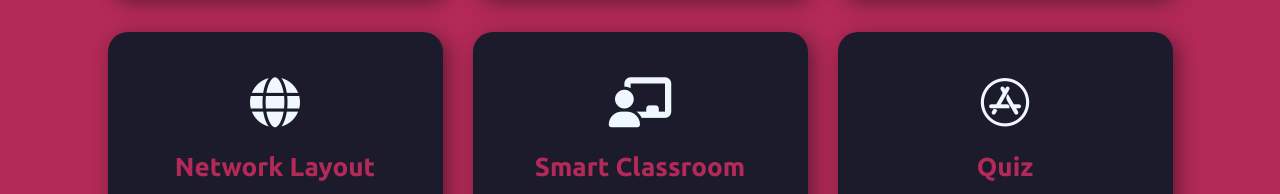
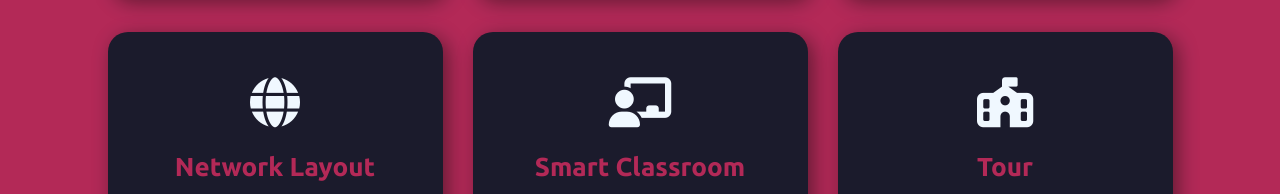
Before and after one commit to Code451F/RouteMap, a plain HTML site: page index.html in a window 1280 px wide. Shown: the part 2520-2714 px from the top of the page. Drawn offline with Linux system fonts and the light colour scheme.

Commit message:
icon reassigning

```diff
--- a/index.html
+++ b/index.html
@@ -172,8 +172,8 @@
         </div>
 
         <div class="cards">
-            <i class="fa-brands fa-app-store"></i>
-            <h5>Quiz</h5>
+            <i class="fa-sharp fa-solid fa-school-flag"></i>
+            <h5>Tour</h5>
             <div class="dev">
                 <p>
                     I have one rule while building an App, If it works, don't touch it.
```
